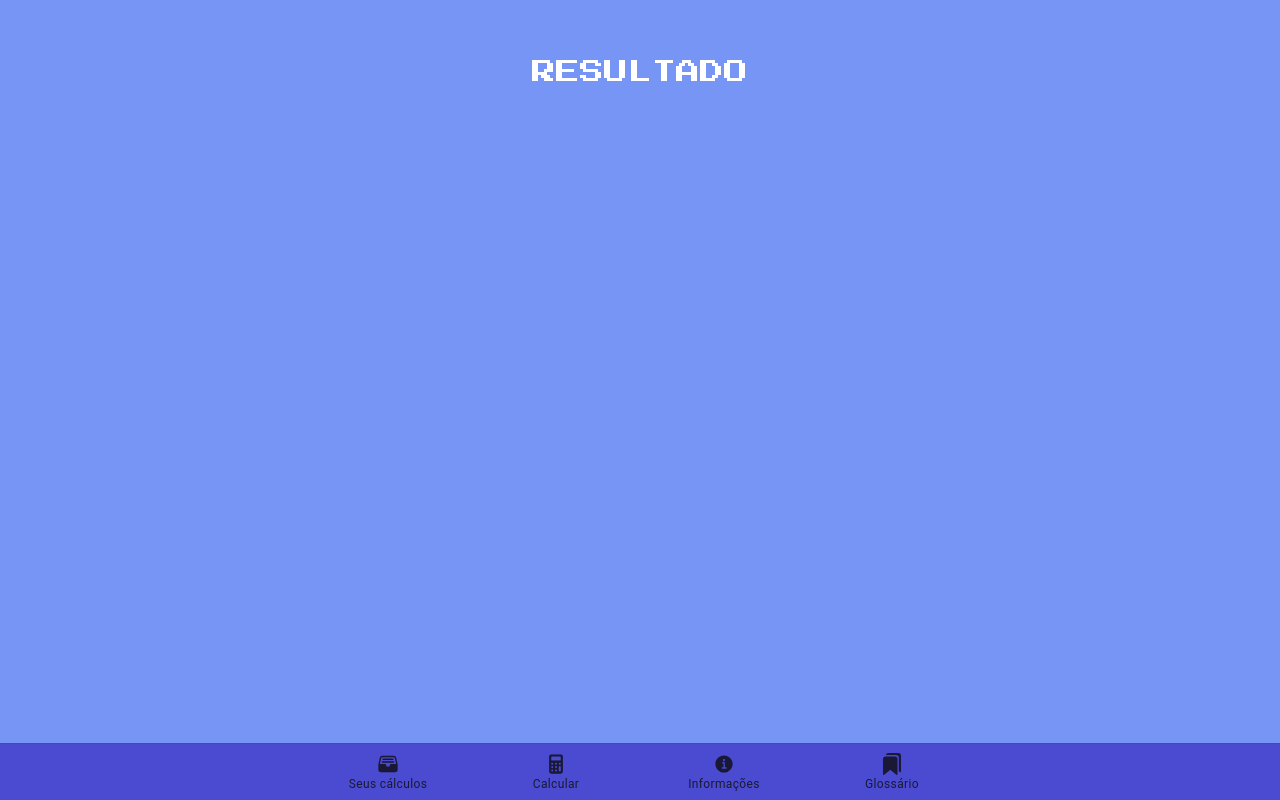
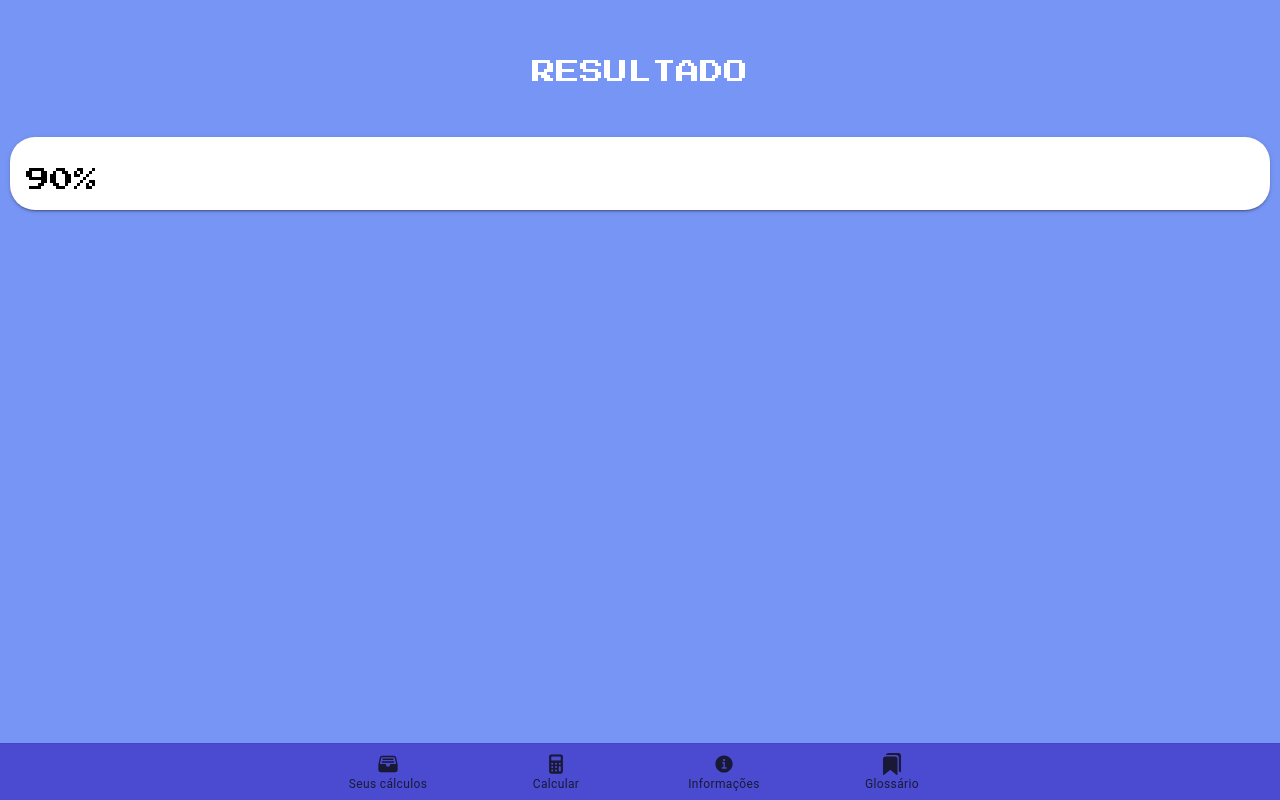
Before and after one commit to embscimatec/PimPelod2, a React (Create React App) app: page /resultado in a window 1280 px wide. Built offline with nearby package versions, Linux system fonts and the light colour scheme.

Commit message:
Adicionando Card e % ao CardProgressBar

```diff
--- a/src/components/CardProgressBar.tsx
+++ b/src/components/CardProgressBar.tsx
@@ -1,8 +1,16 @@
+import { IonCard, IonCardContent, IonText } from '@ionic/react';
 import React from 'react';
 
 const ProgressBar: React.FC = () => {
-    return(
+    return (
         <>
+            <IonCard>
+                <IonCardContent class="ion-margin-top">
+                    <IonText>
+                        <h1>90%</h1>
+                    </IonText>
+                </IonCardContent>
+            </IonCard>
         </>
     );
 };
```
